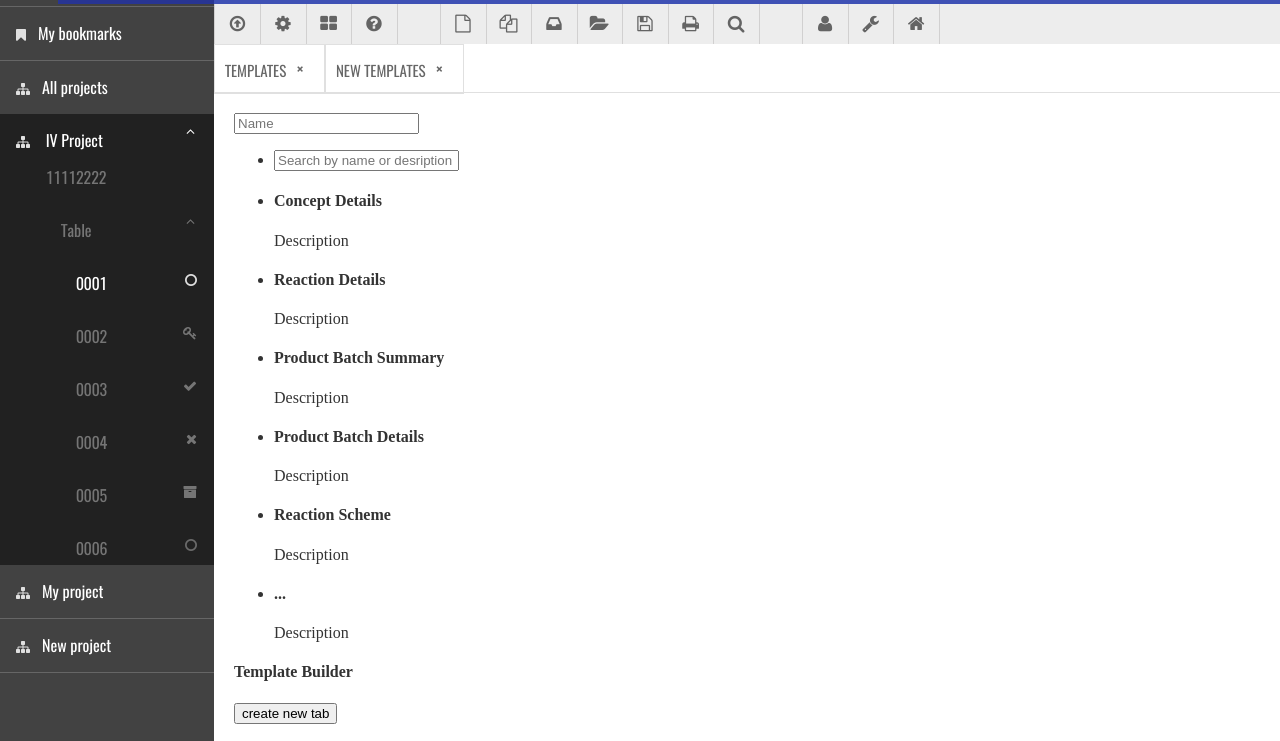
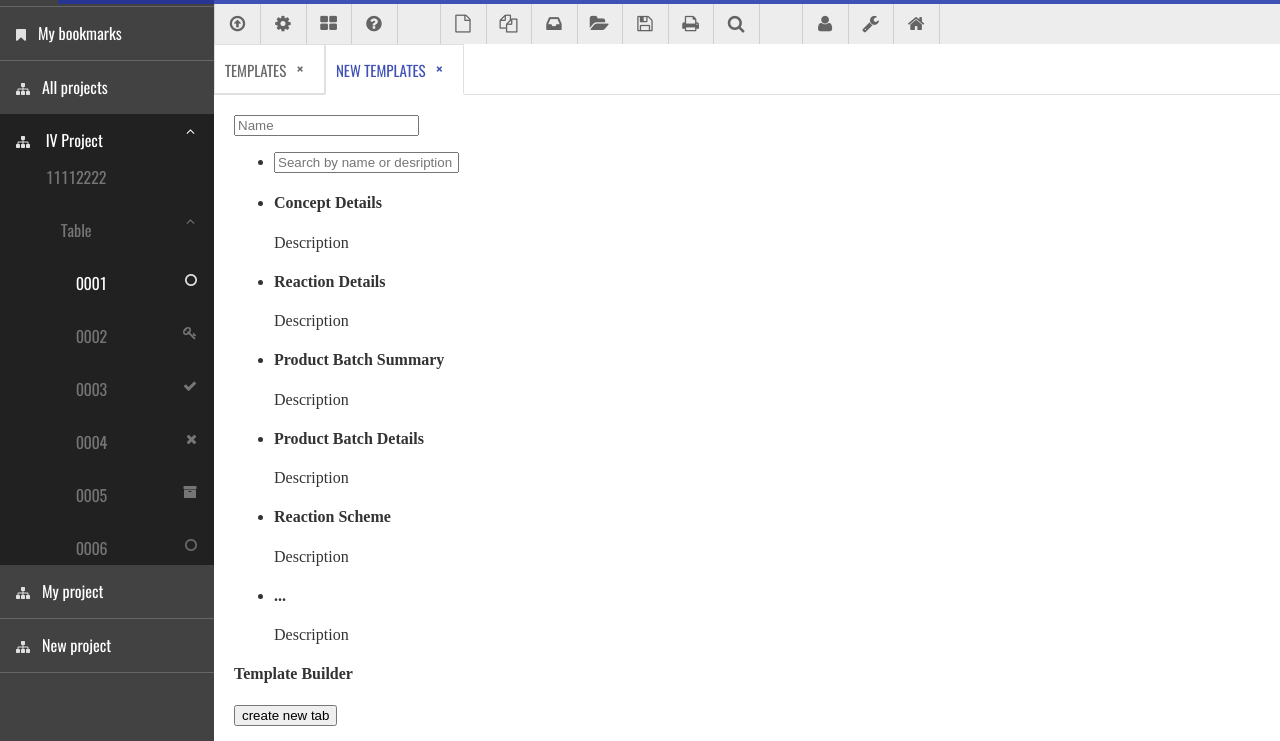
Before and after one commit to kostkol87/jsfund, a website: page index.html in a window 1280 px wide. In both pictures the pointer is over the link "NEW TEMPLATES". Shown: the part 56-797 px from the top of the page. Drawn offline with Linux system fonts and the light colour scheme.

Commit message:
tabs logic

```diff
--- a/_styles/content-box.css
+++ b/_styles/content-box.css
@@ -21,14 +21,19 @@ body > section {
     align-items: center;
     text-transform: uppercase;
     line-height: 48px;
-    margin-bottom: -2px;
+    margin-bottom: -1px;
 }
 
-/*#templates .-default,*/
-/*#newTemplate .-default {*/
-    /*border-bottom: 2px solid white;*/
-    /*color: #3f51b5;*/
-/*}*/
+.tabs-widget > div > #newTemplate:hover{
+    border-bottom: 2px solid white;
+    color: #3f51b5;
+}
+
+.tabs-widget > div > #templates:hover{
+    border-bottom: 1px solid white;
+    color: #3f51b5;
+}
+
 
 #templates:after,
 #newTemplate:after {
```
